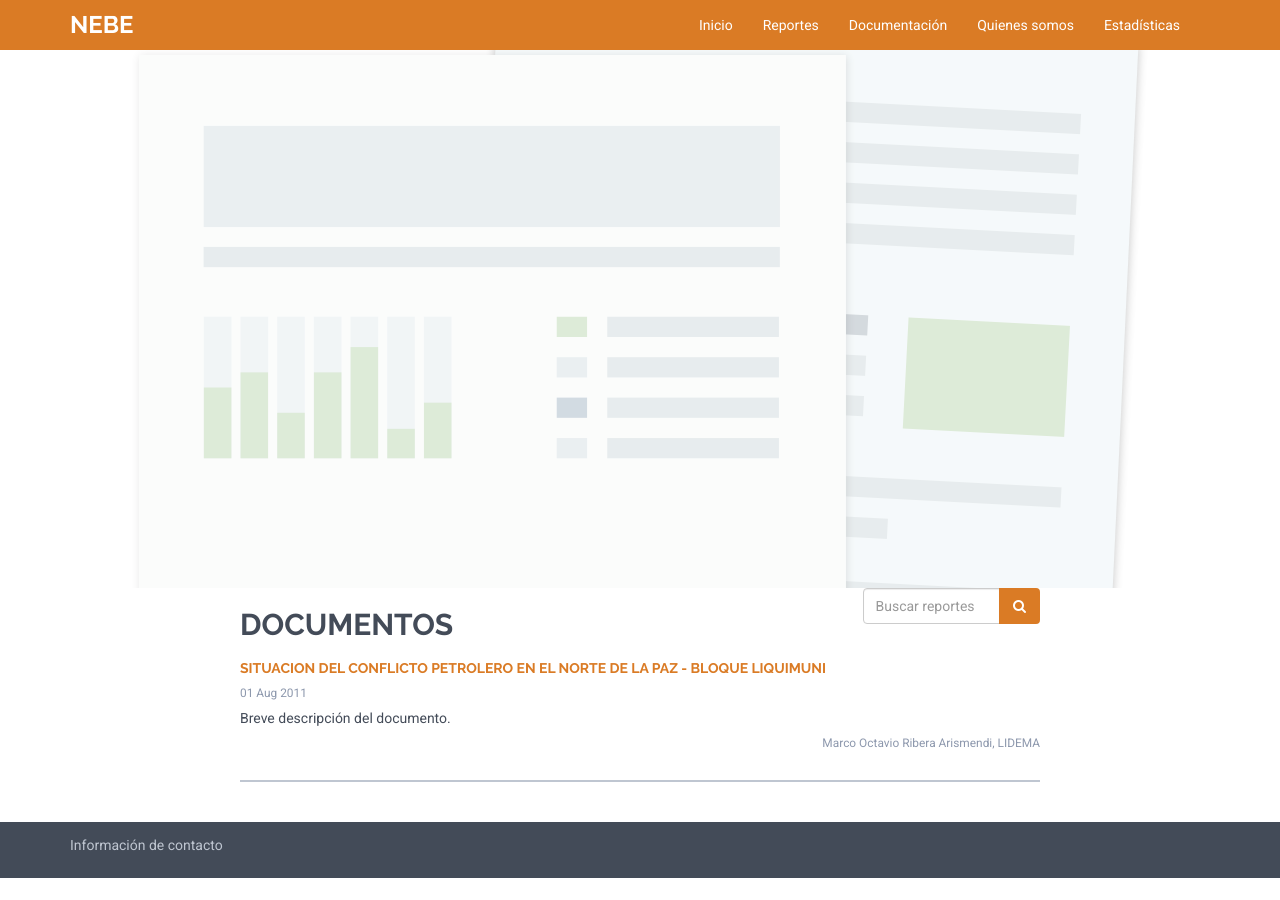
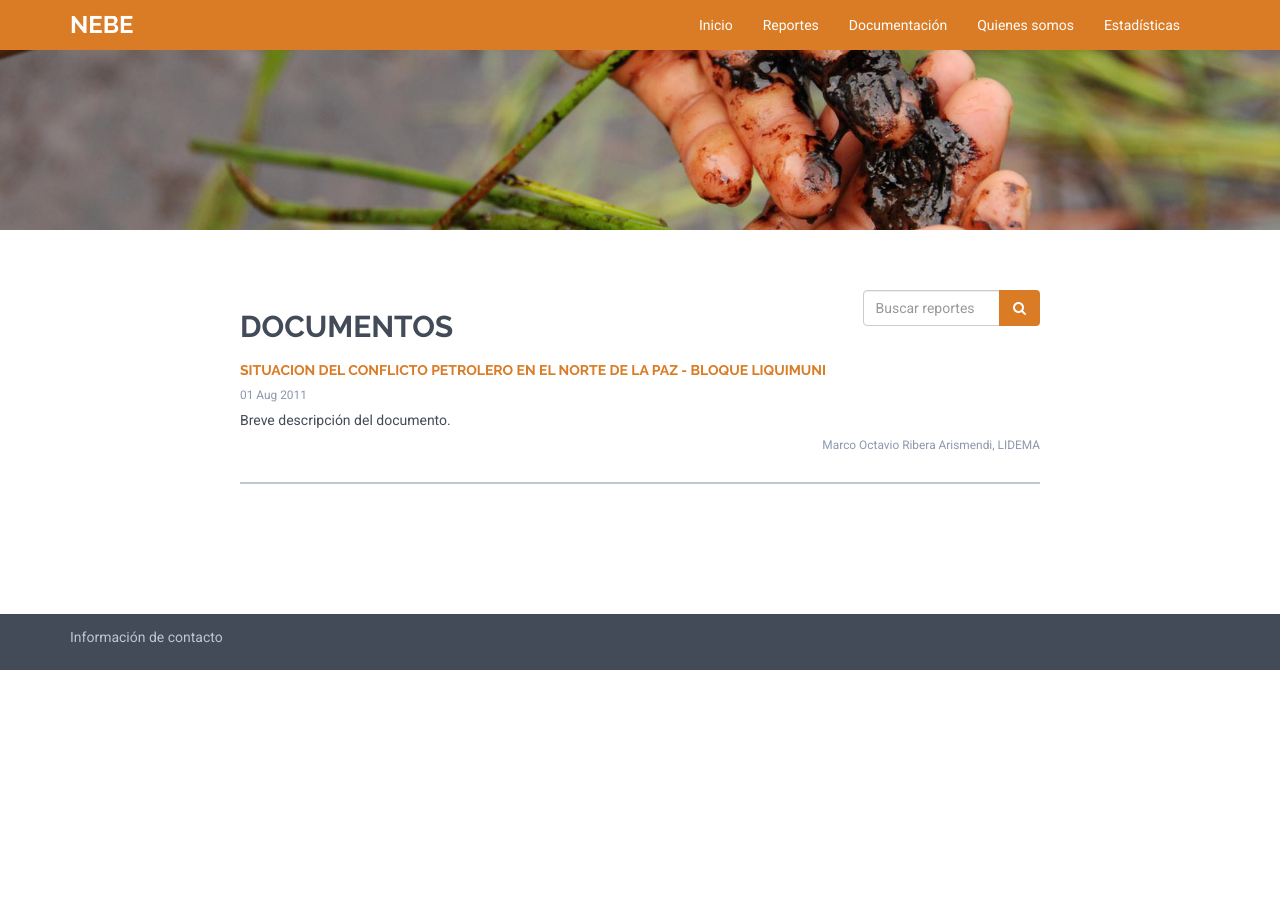
Before and after one commit to ciudadanointeligente/nebe, a Jekyll site: the page built from documents.html, in a window 1280 px wide. Built offline with Jekyll 4.4.1, drawn with Linux system fonts in a browser that asks for light colours; nearby versions of some CDN libraries.

Commit message:
img header docs

```diff
--- a/_sass/base.scss
+++ b/_sass/base.scss
@@ -291,7 +291,10 @@ nav {
 
 #doc-preview {
   background: url(../img/documents.png) center no-repeat;
-  border-bottom: 1px solid $primary-lighter;
+}
+
+#doc-preview .container {
+  border-bottom: 2px solid #e0e3e9;
 }
 
 /*About us*/
@@ -343,6 +346,18 @@ ul.posts {
   margin-bottom: 40px;
 }
 
+/*Documents*/
+
+.docs-img img {
+  width: 100%;
+  margin-top: -310px;
+}
+
+.docs-img {
+  height: 230px;
+  overflow: hidden;
+}
+
 /*Footer*/
 
 .site-footer {
--- a/documents.html
+++ b/documents.html
@@ -4,11 +4,9 @@ layout: page
 
 <section id="documents">
   <div class="docs-img">
-    <div class="text-center">
-      <img src="{{ site.baseurl }}/img/documents.png">
+      <img src="{{ site.baseurl }}/img/home02.jpg">
   </div>
-  </div>
-
+  <div class="container">
     <div class="text-width">
       <div class="row">
         <div class="col-md-9">
@@ -37,4 +35,5 @@ layout: page
       {% endfor %}
       </ul>
     </div>
+  </div>
 </section>
```
Lines whose indentation alone changed are shown as unchanged.
